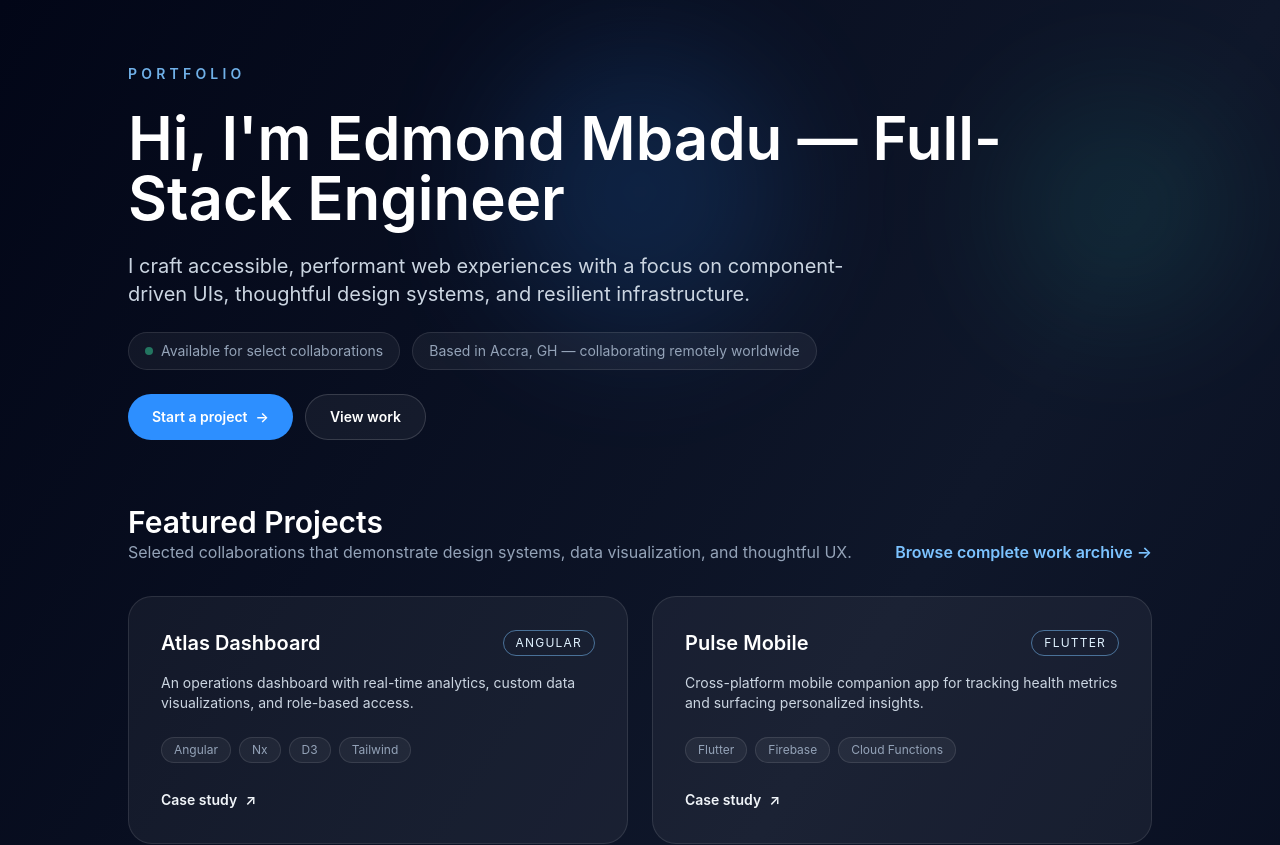
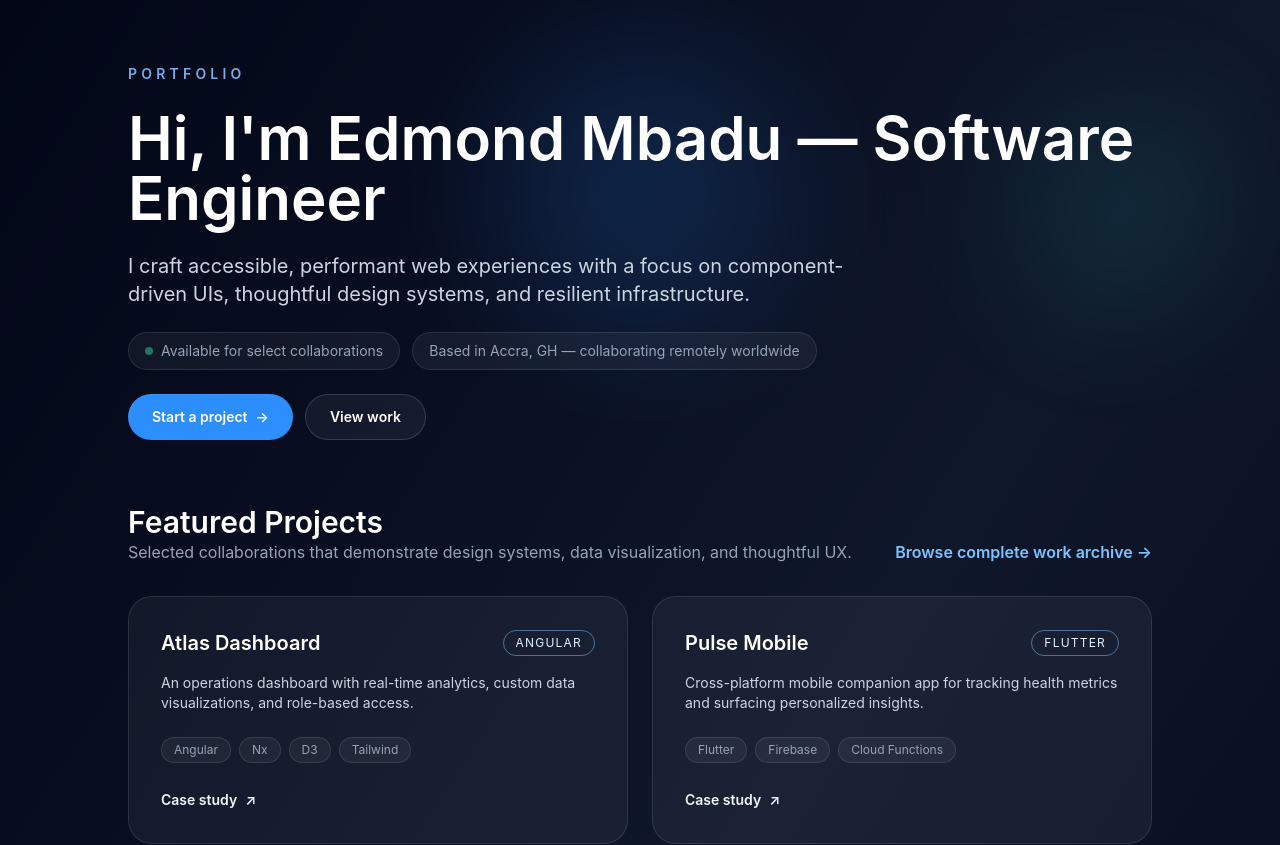
Before and after one commit to EdmondMbadu/edmond-portfolio, an Angular app: page / in a window 1280 px wide. Shown: the top 845 px of the page. Built offline with nearby package versions, Linux system fonts and the light colour scheme.

Commit message:
small test if live will work

```diff
--- a/src/app/pages/portfolio/portfolio.component.ts
+++ b/src/app/pages/portfolio/portfolio.component.ts
@@ -10,7 +10,7 @@ import { CommonModule } from '@angular/common';
 export class PortfolioComponent {
   protected readonly hero = {
     name: 'Edmond Mbadu',
-    title: 'Full-Stack Engineer',
+    title: 'Software Engineer',
     summary:
       'I craft accessible, performant web experiences with a focus on component-driven UIs, thoughtful design systems, and resilient infrastructure.',
     location: 'Based in Accra, GH — collaborating remotely worldwide'
```
